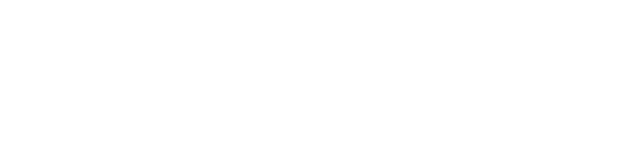
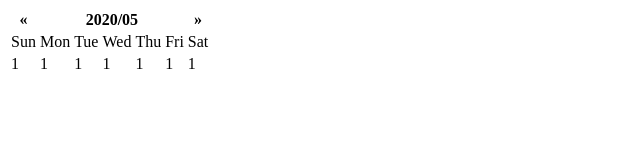
Before and after one commit to maoslele/MyCalender, a plain HTML site: page index.html in a window 1280 px wide. Shown: the whole page, without its empty margins (0-640 px from the left). Drawn offline with Linux system fonts and the light colour scheme.

Commit message:
Add table

```diff
--- a/index.html
+++ b/index.html
@@ -1,12 +1,48 @@
 <!DOCTYPE html>
 <html lang="ja">
+
 <head>
   <meta charset="UTF-8">
   <meta name="viewport" content="width=device-width, initial-scale=1.0">
 
   <title>Calender</title>
 </head>
+
 <body>
   <script src="js/main.js"></script>
+  <table>
+    <thead>
+      <tr>
+        <th id="preview">&laquo;</th>
+        <th id="title" colspan="5">2020/05</th>
+        <th id="next">&raquo;</th>
+      </tr>
+
+    </thead>
+    <tbody>
+      <tr>
+        <td>Sun</td>
+        <td>Mon</td>
+        <td>Tue</td>
+        <td>Wed</td>
+        <td>Thu</td>
+        <td>Fri</td>
+        <td>Sat</td>
+      </tr>
+      <tr>
+        <td>1</td>
+        <td>1</td>
+        <td>1</td>
+        <td>1</td>
+        <td>1</td>
+        <td>1</td>
+        <td>1</td>
+      </tr>
+    </tbody>
+    <tfoot>
+
+    </tfoot>
+  </table>
 </body>
+
 </html>
```
